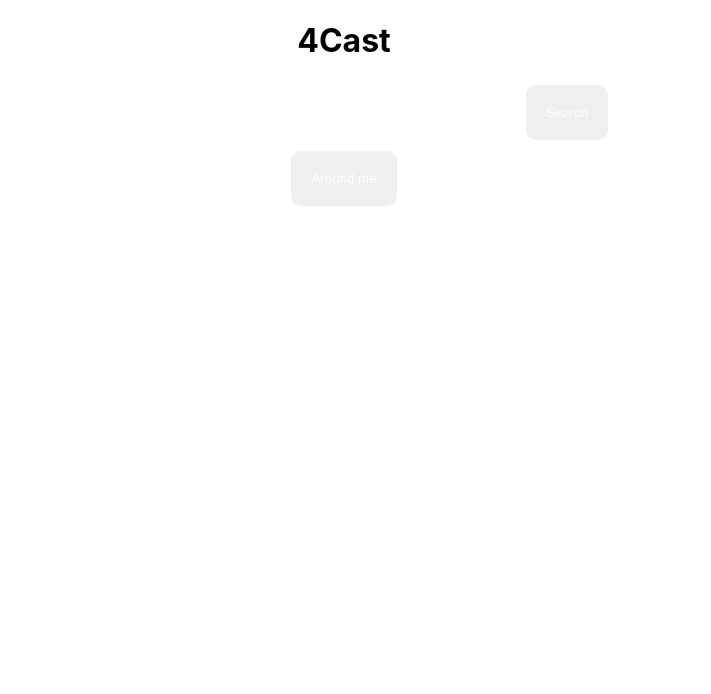
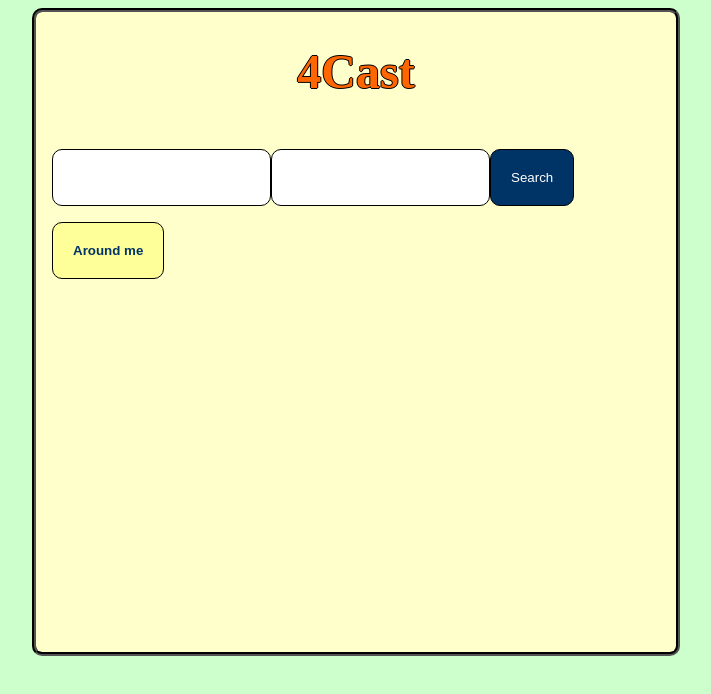
Before and after one commit to JoaoCodeClan/4castApp, a React (Create React App) app: page / in a window 1280 px wide. Shown: the top 694 px of the page, without its empty margins (296-1007 px from the left). Built offline with nearby package versions, Linux system fonts and the light colour scheme; what unsplash-js would draw is missing.

Commit message:
added styling to website

```diff
--- a/src/App.css
+++ b/src/App.css
@@ -1,79 +1,95 @@
-/* .App {
-  text-align: center;
+
+body {
+
+  background-color: rgba(204,255,204);
+  margin: 0;
+  padding: 0;
+  height: 100%;
 }
 
-.App-logo {
-  animation: App-logo-spin infinite 20s linear;
-  height: 40vmin;
-  pointer-events: none;
+div{
+  margin:1vh;
 }
 
-.App-header {
-  background-color: #282c34;
-  min-height: 100vh;
-  display: flex;
-  flex-direction: column;
-  align-items: center;
-  justify-content: center;
-  font-size: calc(10px + 2vmin);
-  color: white;
+h1{
+
+  color: rgba(255,102,0);
+  font-size: 48px;
+  padding-bottom: 10px;
+  font-family: "Great Vibes";
+  text-shadow: -1px 0 black, 0 1px black, 1px 0 black, 0 -1px black;
 }
 
-.App-link {
-  color: #61dafb;
+h2{
+    font-size:5vh;
 }
 
-@keyframes App-logo-spin {
-  from {
-    transform: rotate(0deg);
-  }
-  to {
-    transform: rotate(360deg);
-  }
-} */
-
-html,
-body {
-	height: 100%;
-  margin: 0;
-  padding: 0;
+td {
+	padding: 15px;
+	background-color: rgba(192,192,192,0.6);
+	color: #fff;
 }
 
-div {
-    text-align: center;
-    align-items: center;
-    margin: 5px;
-  }
+button, input {
+  border-radius: 10px;
+  border: solid 1px black;
+  padding: 20px;
+  text-align: center;
+  text-decoration: none;
+  display: inline-block;
+
+}
+
+button{
+  margin-right:1vh;
+  color: white;
+
+}
+.table-headings {
+  font-family: sans-serif;
+	font-weight:bold;
+  font-style: oblique;
+  background-color: rgba(47,79,79,0.8);
+}
 
 #content-container {
     background-position: center;
     background-repeat: no-repeat;
     background-size: cover;
-    height:100%;
-    width: auto;
+    background-color: rgba(255,255,204);
+    height:80vh;
+    width: 80vh;
+    display:block;
+    position: 'absolute';
+    margin-left: 25%;
+    margin-right: 25%;
+    border-radius: 10px;
+    border: groove 4px black;
+
   }
 
-.table-headings {
-  font-family: sans-serif;
-	font-weight:bold;
-  font-style: oblique;
-  background-color: rgba(47,79,79,0.4);
+#title-container{
+    text-align: center;
 }
 
-td {
-	padding: 15px;
-	background-color: rgba(192,192,192,0.3);
-	color: #fff;
+#searchBoxDiv, #aroundMecontainer{
+ display:inline-flex;
 }
 
-button, input {
-  border-radius: 10px;
-  border: none;
-  color: white;
-  padding: 20px;
-  text-align: center;
-  text-decoration: none;
-  display: inline-block;
-  margin:3px;
+#aroundMe {
+  background-color: rgba(255,255,153);
+  font-family: sans-serif;
+  color: rgba(0,51,102);
+  font-family: sans-serif;
+  font-weight: bold;
+}
 
+#submit{
+  background-color: rgba(0,51,102);
+  font-family: sans-serif;
 }
+
+#error-container{
+ text-align: center;
+ color: red;
+}
--- a/src/App.js
+++ b/src/App.js
@@ -13,6 +13,8 @@ const unsplash = new Unsplash({
   applicationId: "b8310c0bc53aa73155119b6b7a42b43ff912eca5967e16c0568ea14fee4d815c",
   secret: "be121636c19b571fbc749d269dd95dcbc5758272b71a6900d74e029fb80acbab"
 });
+
+
 
 class App extends React.Component {
 
@@ -53,6 +55,7 @@ if(city&&country){
              this.getRandomBackground();
            }).catch(error=>{
              this.setState({error: "Error collecting data: "+error.message})
+
            });
 }else if(city && !country){
   const weatherReq= await fetch(serverURL1).then(res=>{
@@ -68,6 +71,7 @@ if(city&&country){
              this.getRandomBackground();
            }).catch(error=>{
              this.setState({error: "Error collecting data: "+error.message})
+
            });
 }else{
   this.setState({error: "Please enter a city"})
@@ -138,6 +142,7 @@ getGeoWeather=async()=>{
             this.getRandomBackground();
           }).catch(error=>{
             this.setState({error: "Error collecting data: "+error.message})
+
           });
 }
 
@@ -160,6 +165,7 @@ getRandomBackground=async()=>{
              this.setState({style: style})
            }).catch(error=>{
                   this.setState({error: "Error collecting data: "+error.message})
+
                 });
 }
 
@@ -168,12 +174,15 @@ getRandomBackground=async()=>{
 
  render(){
 
+
+
    return(
-     <div id="content-container" style ={this.state.style}>
+        <div>
+        <div id="content-container" style ={this.state.style} >
             <div id="title-container">
                <Title/>
             </div>
-         <div id="image-container" >
+            <div id="elements-container"  >
                 <div id="searchBoxDiv">
                      <SearchBox getWeather={this.getWeather} updateCity={this.updateCity}/>
                 </div>
@@ -184,11 +193,25 @@ getRandomBackground=async()=>{
 
                 <div id="Result-container">
                      { this.state.forecast ? <ResultTable forecast={this.state.forecast} description={this.state.description} temperature={this.state.temperature} humidity={this.state.humidity}/> : null }
+                    <div id="error-container">
                       <Error error={this.state.error}/>
+                    </div>
                 </div>
             </div>
 
         </div>
+
+
+
+
+        </div>
+
+
+
+
+
+
+
    );
  }
 
--- a/src/components/Error.js
+++ b/src/components/Error.js
@@ -2,7 +2,7 @@ import React from "react";
 import '../App.css';
 
 const Error=props=>(
-<div>
+<div >
   <h2>{props.error}</h2>
 
 </div>
```
Lines whose indentation alone changed are shown as unchanged.
